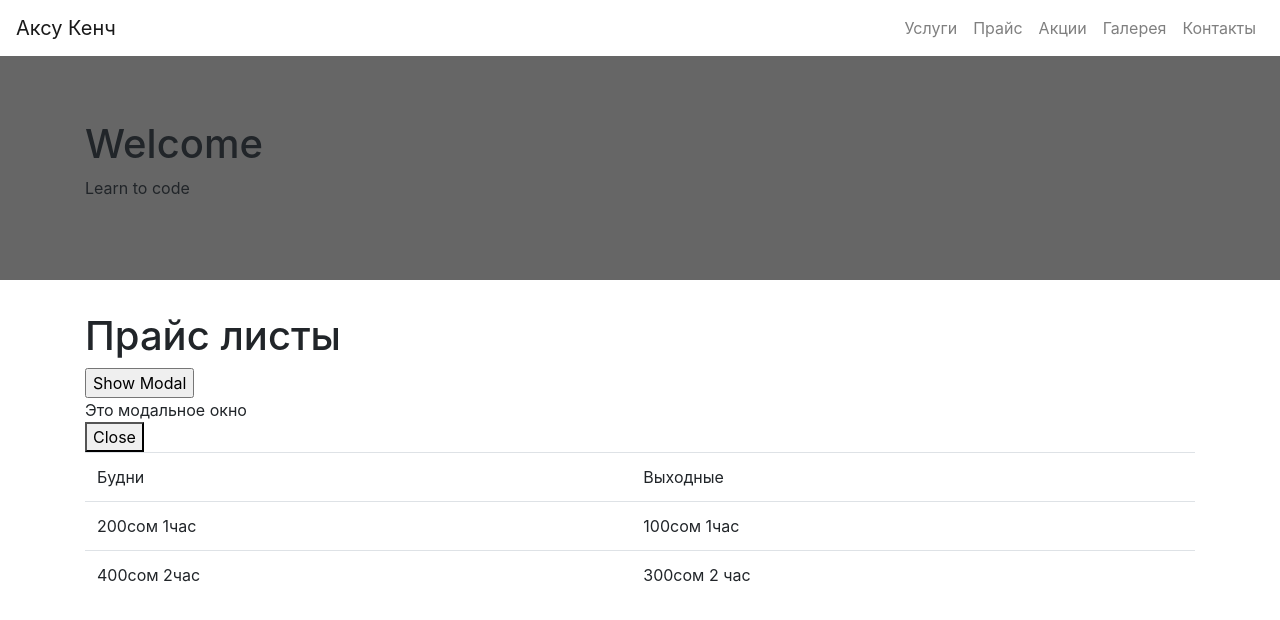
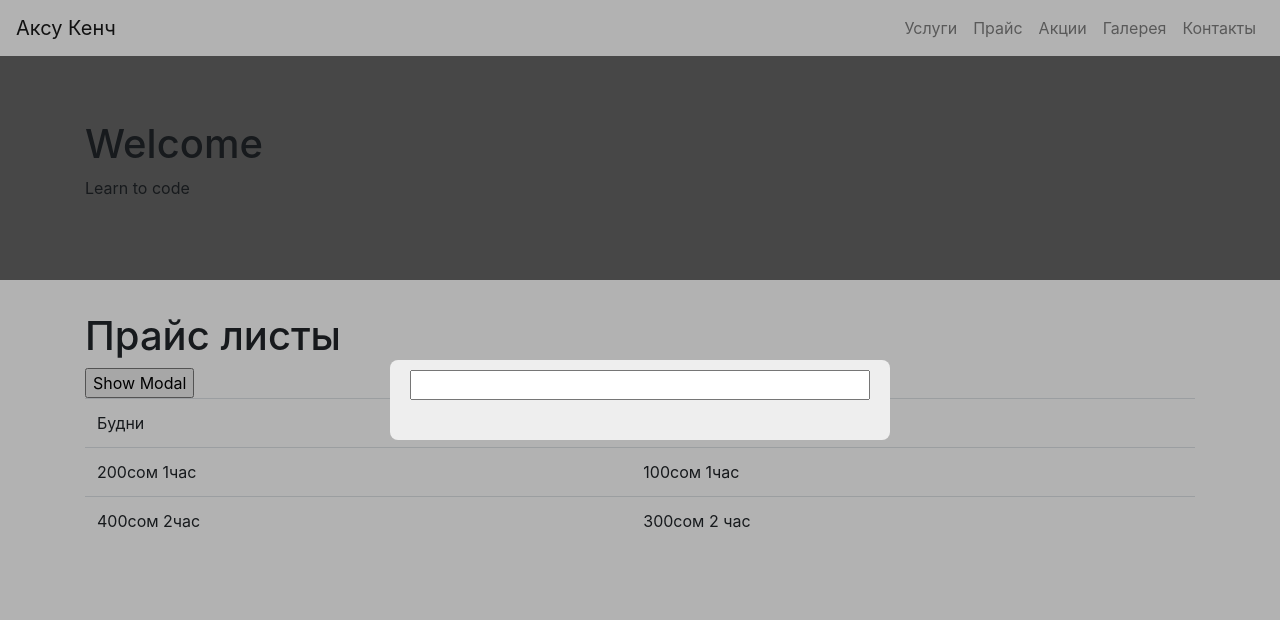
Before and after one commit to islamnurlanov/Aksu-Kench-2, a React (Create React App) app: page /akci in a window 1280 px wide. Shown: the top 620 px of the page. Built offline with nearby package versions, Linux system fonts and the light colour scheme.

Commit message:
Modal css

```diff
--- a/src/Akci/Akci.js
+++ b/src/Akci/Akci.js
@@ -27,7 +27,7 @@ import Modal from "../components/Modal/Modal";
 
                <Modal show={this.state.show}
                onClose={this.showModal}>
-                        Это модальное окно
+                        <input type="number"></input>
                </Modal>
        <table className="table">
                <thead>
--- a/src/components/Modal/Modal.js
+++ b/src/components/Modal/Modal.js
@@ -1,26 +1,62 @@
 import React, {Component} from 'react'
 import classes from './Modalst.module.css';
+
+let dialogStyles = {
+    width:'500px',
+    maxWidth:'100%',
+    margin:'0 auto',
+    position:'fixed',
+    left:'50%',
+    top:'50%',
+    transform:'translate(-50%,-50%)',
+    zIndex:'999',
+    backgroundColor:'#eee',
+    padding:'10px 20px 40px',
+    borderRadius:'8px',
+    display:'flex',
+    flexDirection:'column'
+};
+let dialogCloseButtonStyles = {
+    marginBottom:'15px',
+    padding:'3px 8px',
+    cursor:'pointer',
+    borderRadius:'50% ',
+    border:'none',
+    width:'70px',
+    height:'30px',
+    fontWeight:'bold',
+    alignSelf:'flex-end',
+    transform:'translate(550%,1100%)',
+    position:'relative'
+
+};
+let backdropStyle={
+    position:'fixed',
+    top:'0',
+    bottom:'0',
+    left:'0',
+    right:'0',
+    backgroundColor:'rgba(0,0,0,0.3)',
+    padding:'50px'
+}
+
 class Modal extends Component{
-
-
     onclose = (e)=> {
         this.props.onClose && this.props.onClose(e);
     }
-
-
-
     render(){
         if (this.props.show){
            return null;
         }
          return(
-         <div>
+         <div style={backdropStyle}>
+             <div style={dialogStyles}>
              {this.props.children}
-             <div className={classes.Modalst}>
-                 <button onClick ={(e) =>  this.onclose(e)}>
+             </div>
+                 <button style={dialogCloseButtonStyles} onClick ={(e) =>  this.onclose(e)}>
                      Close
                  </button>
-             </div>
+
               </div>
 
          )
```
